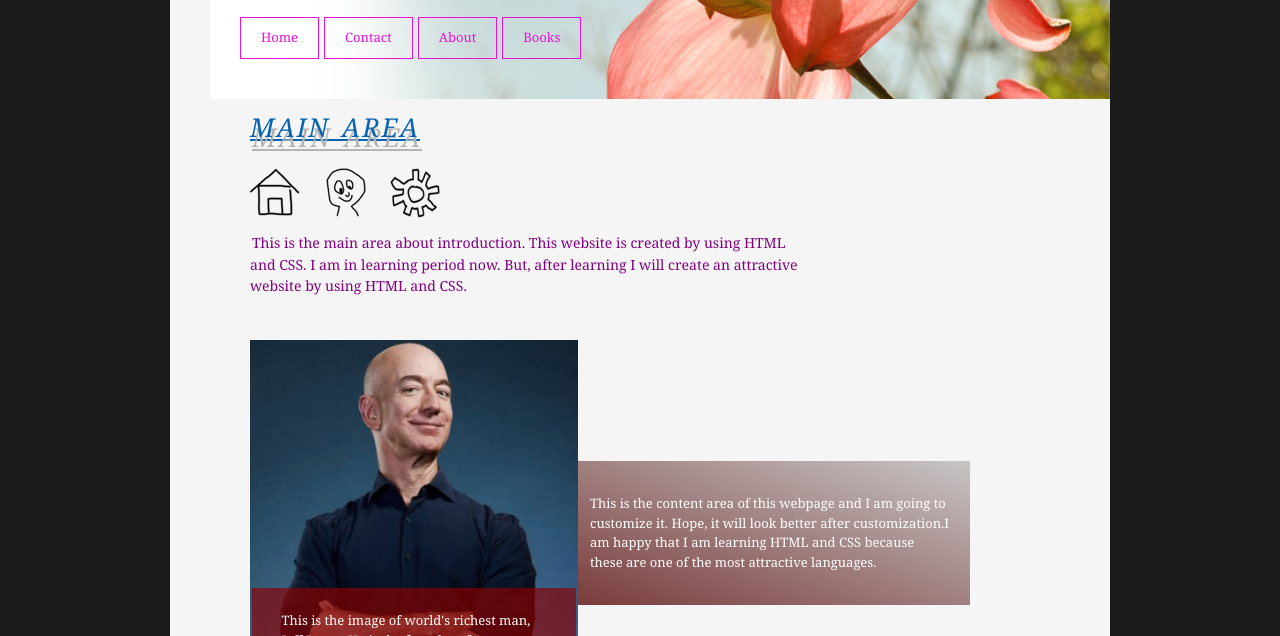
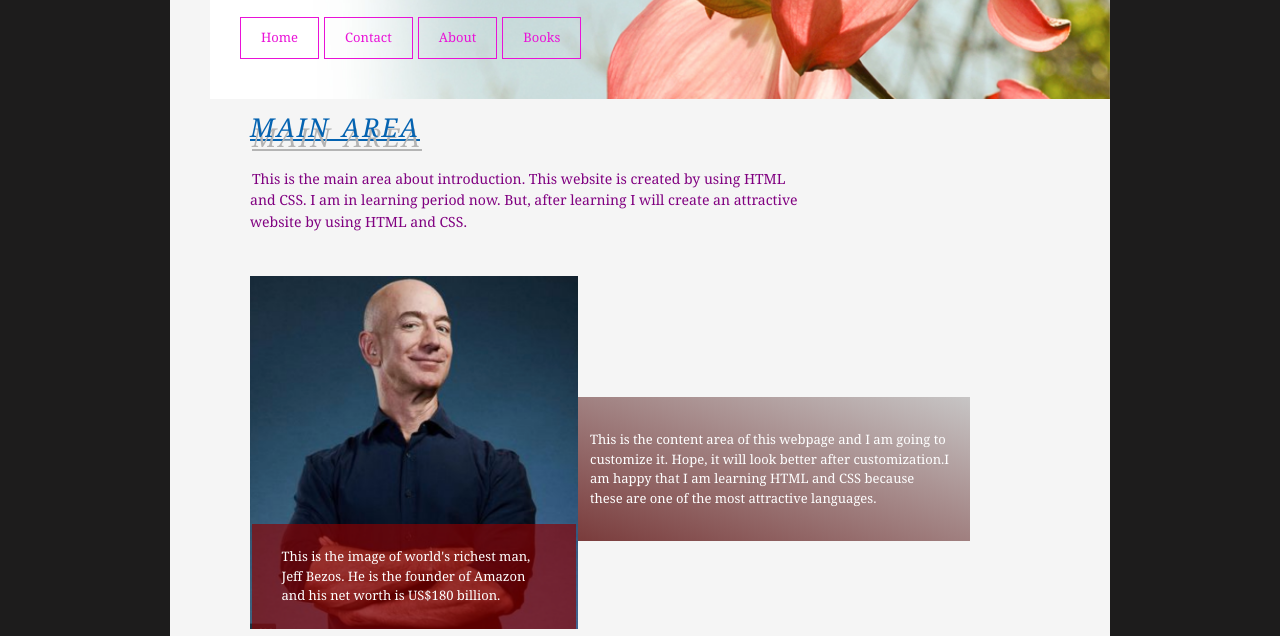
Before and after one commit to abhijeetkeshrianuj/website, a plain HTML site: page intro.html in a window 1280 px wide. Shown: the part 164-800 px from the top of the page. Drawn offline with Linux system fonts and the light colour scheme.

Commit message:
sprite removed

```diff
--- a/css/intro.css
+++ b/css/intro.css
@@ -331,31 +331,3 @@ input[type="submit"]:focus {
     text-align: left;
     text-indent: 2px;
 }
-
-.ui-menu ul {
-	margin: 0;
-	padding: 0;
-}
-
-.ui-menu li {
-	float: left;
-	list-style: none;
-	margin-right: 20px;
-}
-.ui-menu a {
-	display: block;
-	width: 50px;
-	height: 50px;
-	background-position: top left;
-	background-image: url(../images/sprites.png);
-	text-indent: -9999px;
-	background-repeat: no-repeat;
-}
-
-.ui-home a:hover {background-position: -50px 0;}
-
-.ui-profile a {background-position: 0 -50px;}
-.ui-profile a:hover {background-position: -50px -50px;}
-
-.ui-settings a {background-position: 0 -100px;}
-.ui-settings a:hover {background-position: -50px -100px;}
--- a/intro.html
+++ b/intro.html
@@ -25,13 +25,6 @@
             <div class="content-area group">
                 <div class="main-area">
                     <h2>Main Area</h2>
-                    <nav class="ui-menu">
-                        <ul class="group">
-                          <li class="ui-home"><a href="#">Home</a></li>
-                          <li class="ui-profile"><a href="#">Profile</a></li>
-                          <li class="ui-settings"><a href="#">Settings</a></li>
-                        </ul>
-                      </nav>
                     <p>This is the main area about introduction. This website is created
                         by using HTML and CSS. I am in learning period now.
                         But, after learning I will create an attractive website
```
